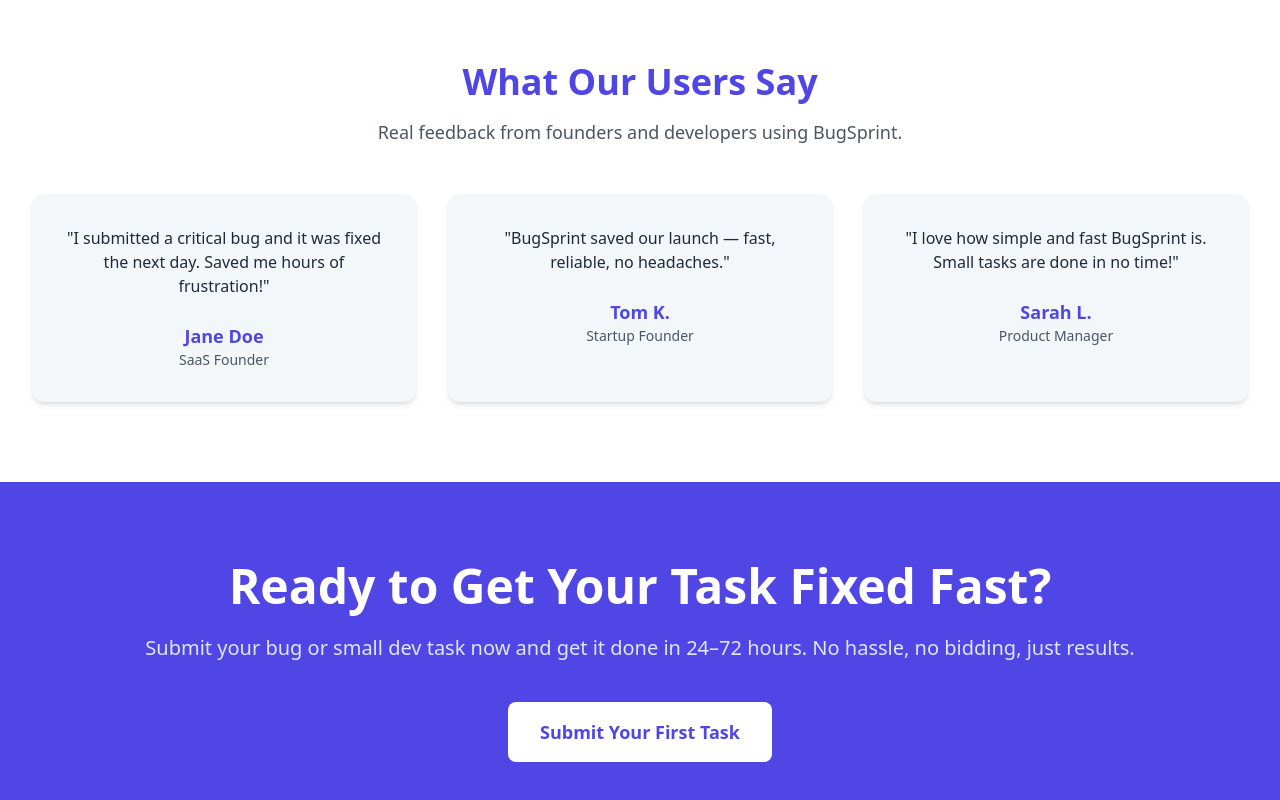
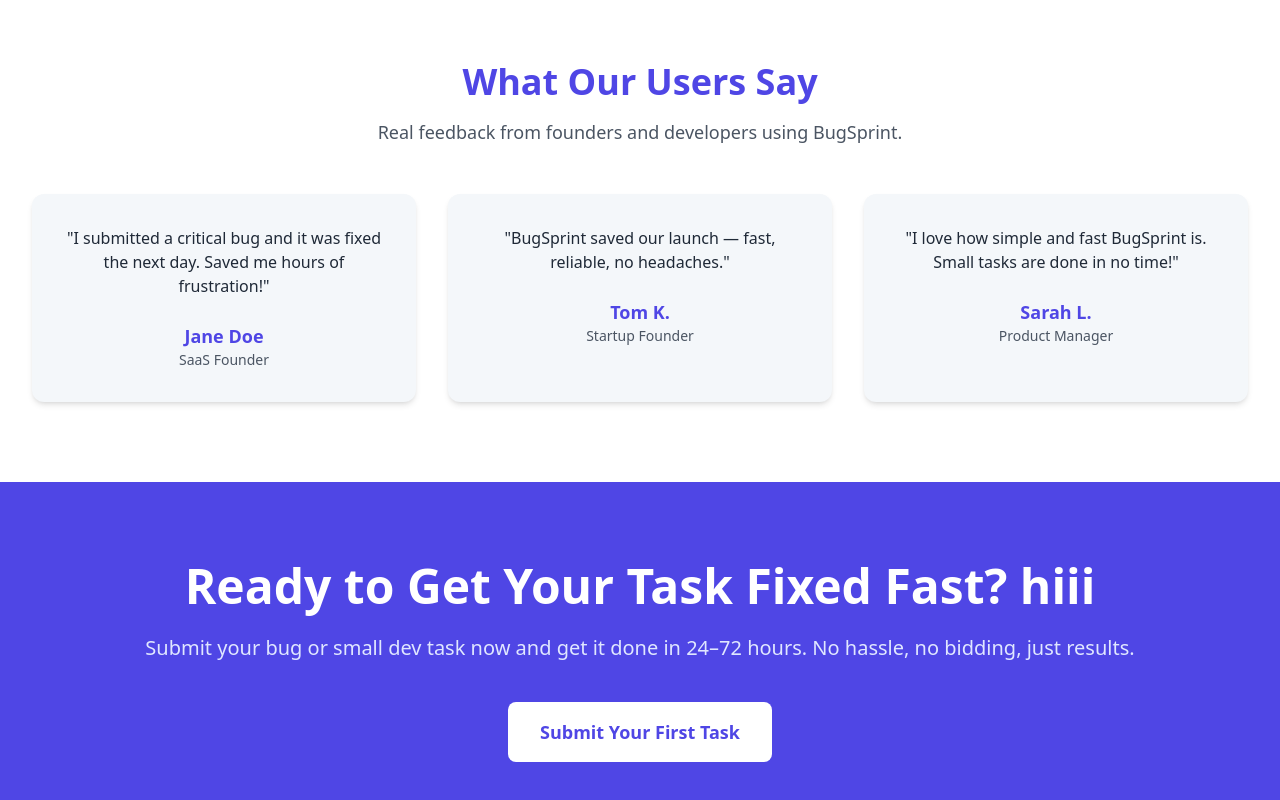
Before and after one commit to mustansar77/bugsprint, a Next.js app: page / in a window 1280 px wide. Shown: the part 1930-2730 px from the top of the page. Built offline with nearby package versions, Linux system fonts and the light colour scheme.

Commit message:
just ten

```diff
--- a/src/app/component/Cta.jsx
+++ b/src/app/component/Cta.jsx
@@ -6,7 +6,7 @@
     <section className="bg-[#4F46E5] py-20">
       <div className="max-w-7xl mx-auto px-4 sm:px-6 lg:px-8 text-center">
         <h2 className="text-4xl md:text-5xl font-bold text-white mb-6">
-          Ready to Get Your Task Fixed Fast?
+          Ready to Get Your Task Fixed Fast? hiii
         </h2>
         <p className="text-[#E0E7FF] text-lg md:text-xl mb-10">
           Submit your bug or small dev task now and get it done in 24–72 hours. No hassle, no bidding, just results.
```
